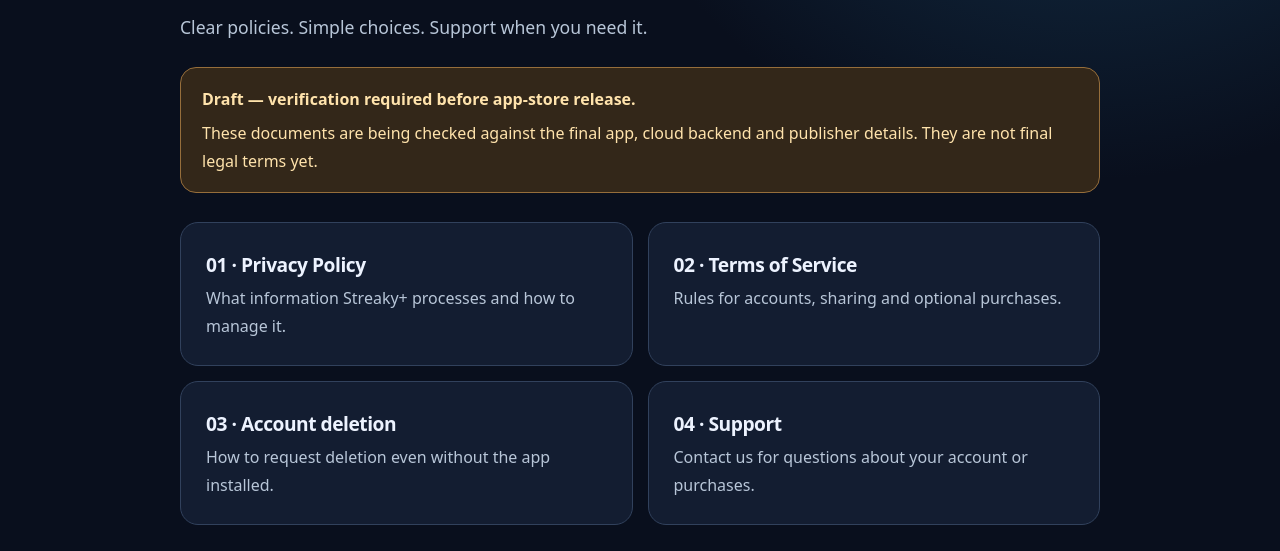
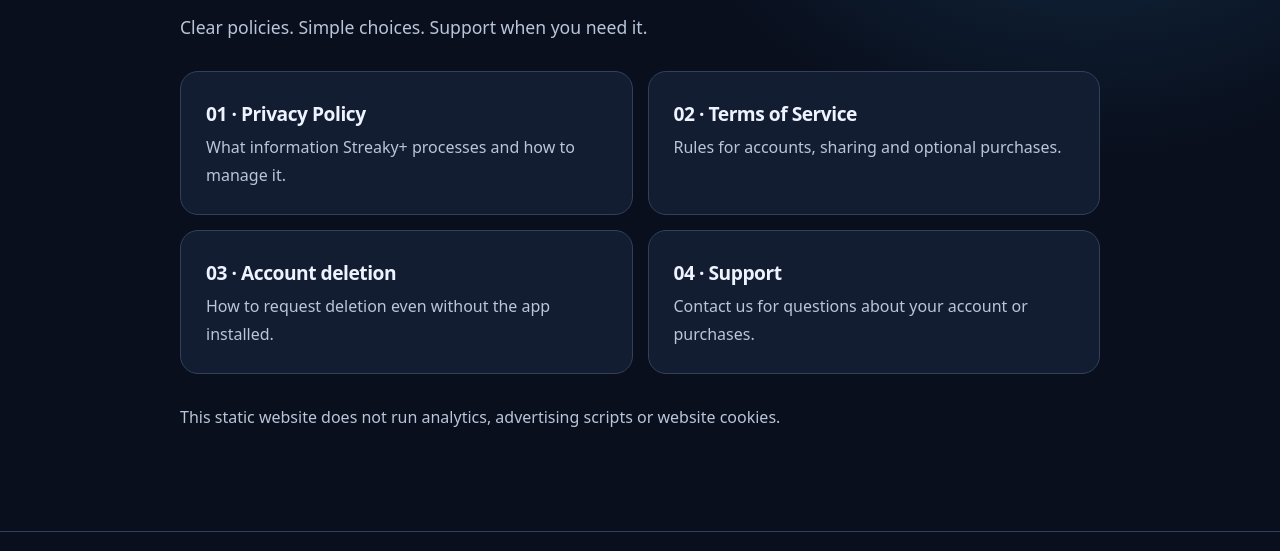
Before and after one commit to Streaky-plus/streaky-plus-legal, a plain HTML site: page index.html in a window 1280 px wide. Shown: the part 246-797 px from the top of the page. Drawn offline with Linux system fonts and the light colour scheme.

Commit message:
Remove draft verification banner from index.html

```diff
--- a/index.html
+++ b/index.html
@@ -1,5 +1,5 @@
 <!doctype html>
 <html lang="en"><head><meta charset="utf-8"><meta name="viewport" content="width=device-width,initial-scale=1"><meta name="theme-color" content="#090f1d"><meta name="description" content="Legal & support — Streaky+ legal and support information."><title>Legal & support | Streaky+</title><link rel="stylesheet" href="styles.css"></head><body>
 <a class="skip" href="#main">Skip to content</a><header><div class="wrap nav"><a href="index.html" class="brand" aria-label="Streaky+ legal home"><span class="mark">S+</span>Streaky+</a><nav class="navlinks" aria-label="Site navigation"><a href="index.html" aria-current="page">Home</a><a href="privacy.html">Privacy</a><a href="terms.html">Terms</a><a href="delete-account.html">Delete account</a><a href="support.html">Support</a></nav></div></header>
-<main id="main" class="wrap"><div class="eyebrow">The information center</div><h1>Legal & support</h1><p class="lede">Clear policies. Simple choices. Support when you need it.</p><div class="notice" role="note"><strong>Draft — verification required before app-store release.</strong><p>These documents are being checked against the final app, cloud backend and publisher details. They are not final legal terms yet.</p></div><div class="grid"><a class="card" href="privacy.html"><h2>01 · Privacy Policy</h2><p>What information Streaky+ processes and how to manage it.</p></a><a class="card" href="terms.html"><h2>02 · Terms of Service</h2><p>Rules for accounts, sharing and optional purchases.</p></a><a class="card" href="delete-account.html"><h2>03 · Account deletion</h2><p>How to request deletion even without the app installed.</p></a><a class="card" href="support.html"><h2>04 · Support</h2><p>Contact us for questions about your account or purchases.</p></a></div><p style="color:var(--muted)">This static website does not run analytics, advertising scripts or website cookies.</p></main>
+<main id="main" class="wrap"><div class="eyebrow">The information center</div><h1>Legal & support</h1><p class="lede">Clear policies. Simple choices. Support when you need it.</p><div class="grid"><a class="card" href="privacy.html"><h2>01 · Privacy Policy</h2><p>What information Streaky+ processes and how to manage it.</p></a><a class="card" href="terms.html"><h2>02 · Terms of Service</h2><p>Rules for accounts, sharing and optional purchases.</p></a><a class="card" href="delete-account.html"><h2>03 · Account deletion</h2><p>How to request deletion even without the app installed.</p></a><a class="card" href="support.html"><h2>04 · Support</h2><p>Contact us for questions about your account or purchases.</p></a></div><p style="color:var(--muted)">This static website does not run analytics, advertising scripts or website cookies.</p></main>
 <footer><div class="wrap footer-inner"><span>© 2026 Streaky+ · Legal & support</span><span><a href="privacy.html">Privacy</a> · <a href="terms.html">Terms</a> · <a href="delete-account.html">Account deletion</a></span></div></footer></body></html>
```
